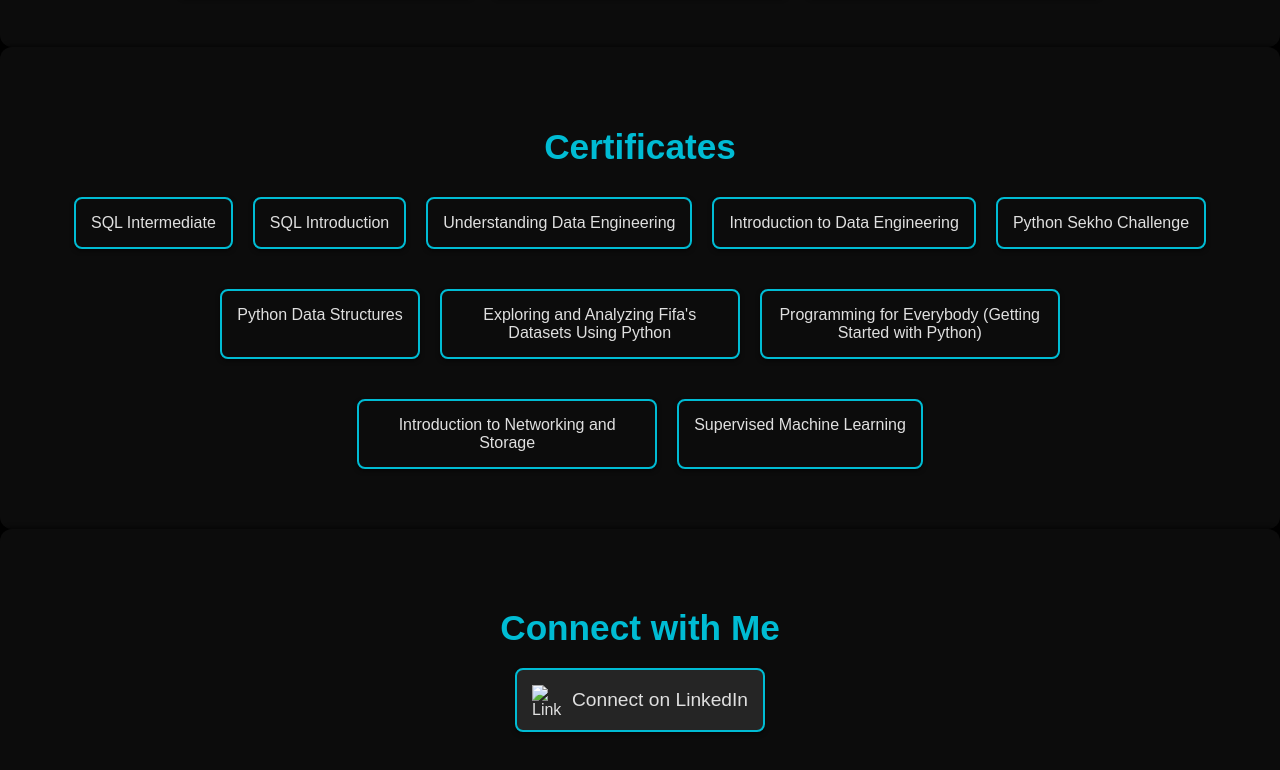
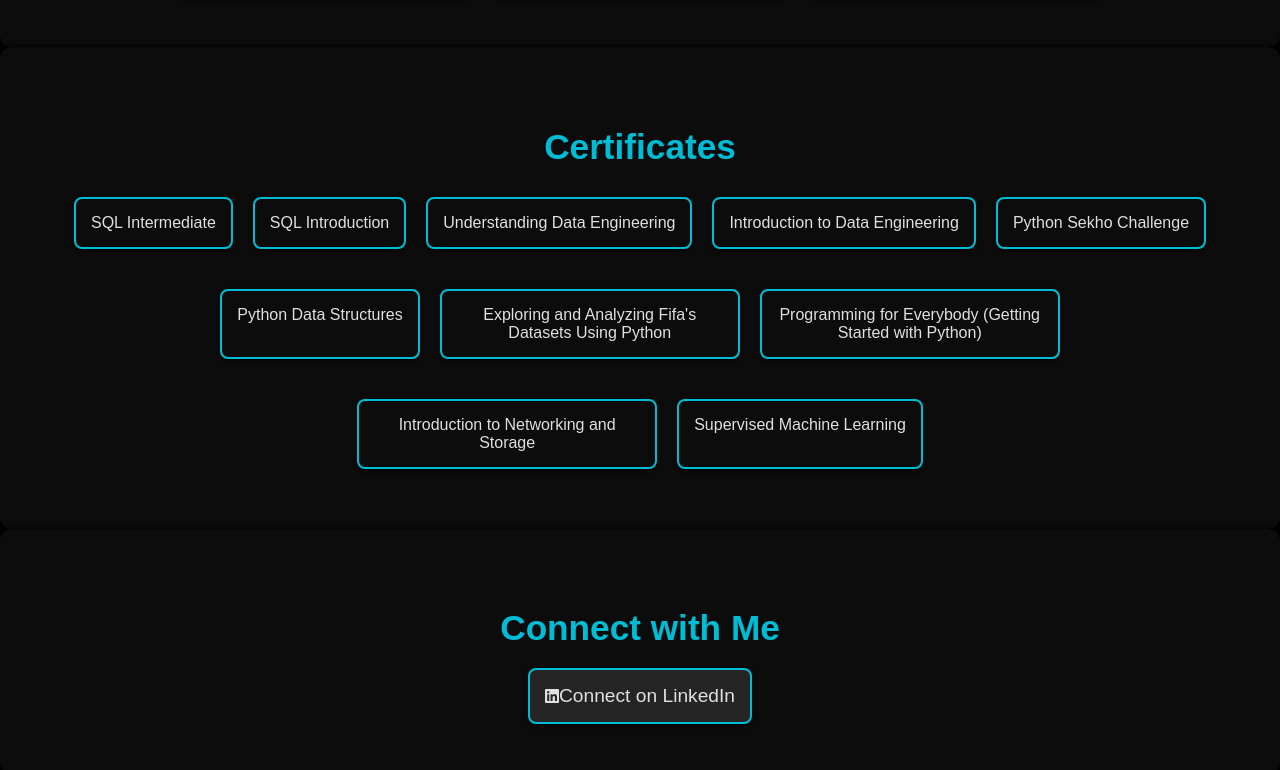
Before and after one commit to 77-Ismail/ismailkhan-portfolio, a website: page index.html in a window 1280 px wide. Shown: the part 1926-2696 px from the top of the page. Drawn offline with Linux system fonts and the light colour scheme.

Commit message:
Update index.html

```diff
--- a/index.html
+++ b/index.html
@@ -6,6 +6,7 @@
     <title>Ismail Khan's Portfolio</title>
     <link rel="stylesheet" href="styles.css">
     <script src="script.js" defer></script>
+    <link rel="stylesheet" href="https://cdnjs.cloudflare.com/ajax/libs/font-awesome/6.0.0-beta3/css/all.min.css">
 </head>
 <body>
     <div id="background"></div>
@@ -100,12 +101,13 @@
     <h2>Connect with Me</h2>
     <div class="connect-container">
         <a href="https://www.linkedin.com/in/your-linkedin-profile" target="_blank" class="linkedin-link">
-            <img src="linkedin-logo.png" alt="LinkedIn Logo">
+            <i class="fab fa-linkedin"></i>
             <span>Connect on LinkedIn</span>
         </a>
     </div>
 </section>
 
 
+
 </body>
 </html>
```
